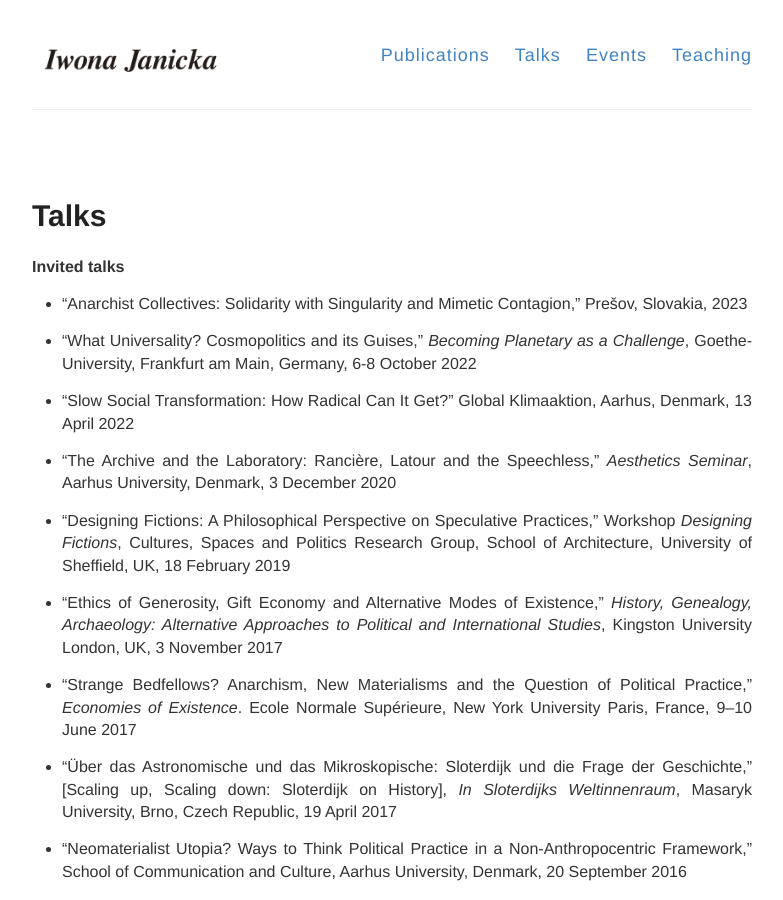
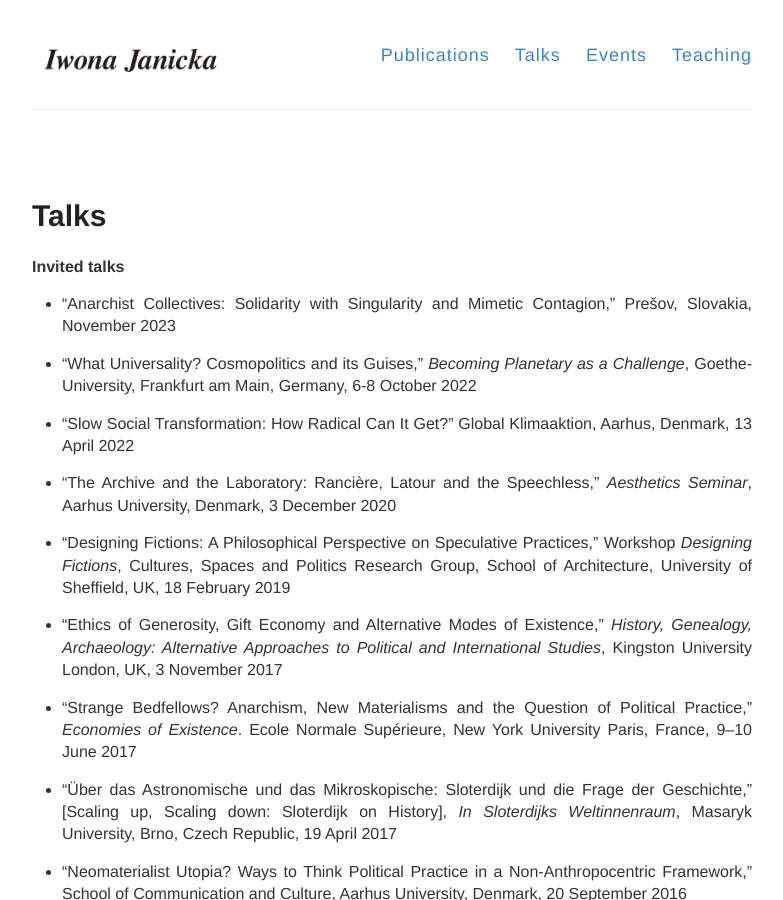
Before and after one commit to IJanicka/IJanicka.github.io, a Jekyll site: the page built from talks.md, in a window 1280 px wide and 900 px high. Shown: the whole window, without its empty margins (248-1031 px from the left). Built offline with Jekyll 4.4.1, drawn with Linux system fonts in a browser that asks for light colours.

Commit message:
Update talks.md

```diff
--- a/talks.md
+++ b/talks.md
@@ -8,7 +8,7 @@ permalink: /talks/
 
 **Invited talks**<br>
 
-* “Anarchist Collectives: Solidarity with Singularity and Mimetic Contagion,” Prešov, Slovakia, 2023<br>
+* “Anarchist Collectives: Solidarity with Singularity and Mimetic Contagion,” Prešov, Slovakia, November 2023<br>
 
 * “What Universality? Cosmopolitics and its Guises,” *Becoming Planetary as a Challenge*, Goethe-University, Frankfurt am Main, Germany, 6-8 October 2022<br>
 
```
